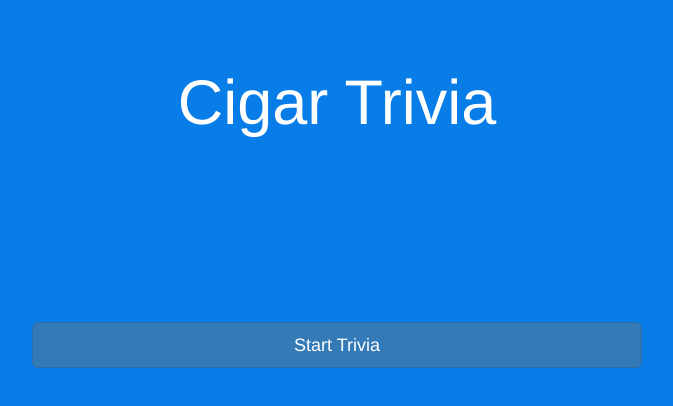
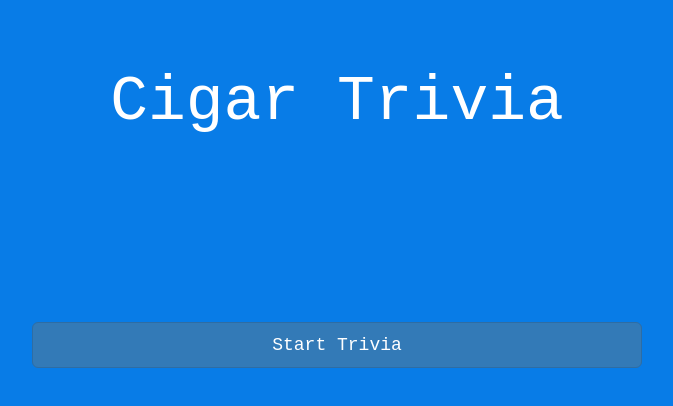
Before and after one commit to LiftoffSBC/TriviaGame, a plain HTML site: page index.html in a window 1280 px wide. Shown: the whole page, without its empty margins (303-976 px from the left). Drawn offline with nearby package versions, Linux system fonts and the light colour scheme.

Commit message:
adding css changes and edits:

```diff
--- a/assets/css/style.css
+++ b/assets/css/style.css
@@ -1,6 +1,8 @@
+
+
 .jumbotron {
     box-sizing: border-box;
-    height: 600px;
+    height: 800px;
     background-color: rgba(46, 250, 240, 0);
   }
 
@@ -47,4 +49,6 @@
   body {
     background-color: rgb(8, 124, 231);
     color: white;
+    font-family: 'Courier New', Courier, monospace;
+    font-weight: bold;
   }
```
